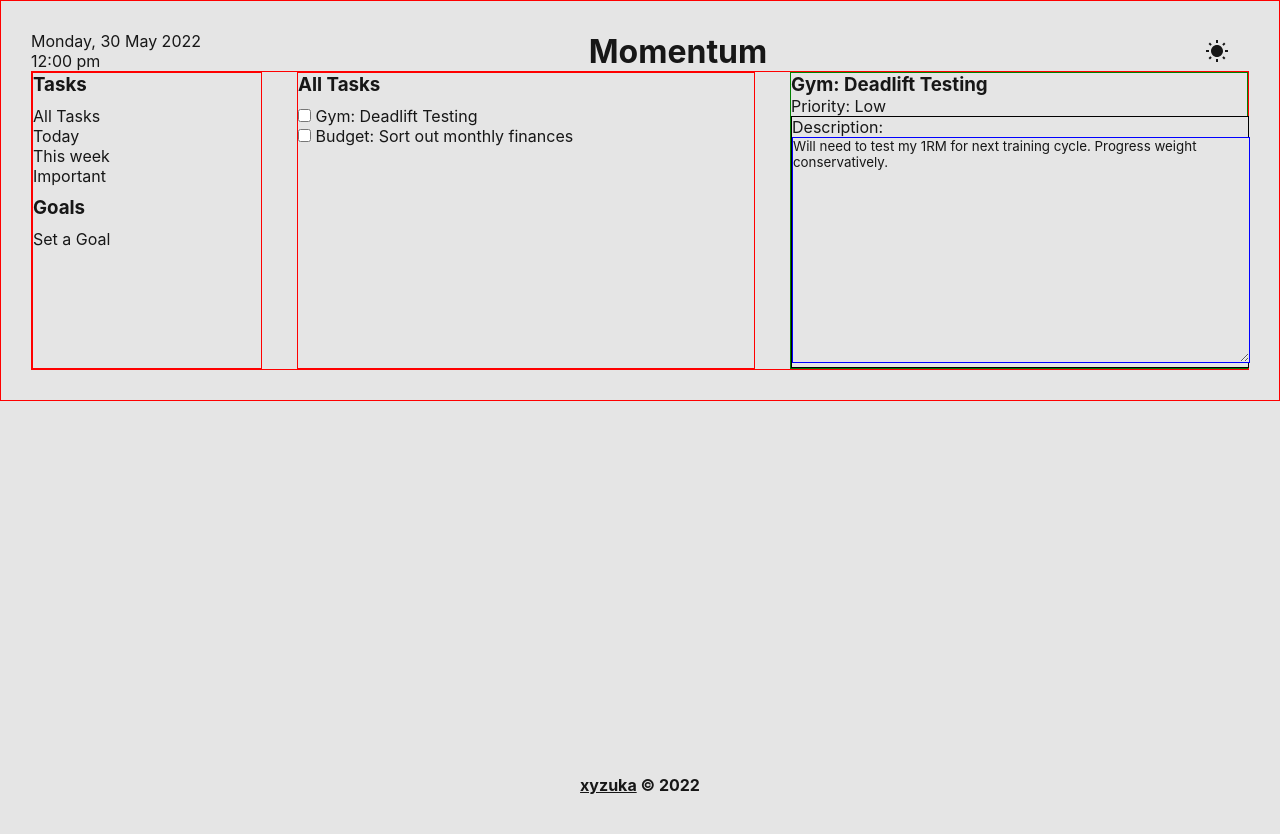
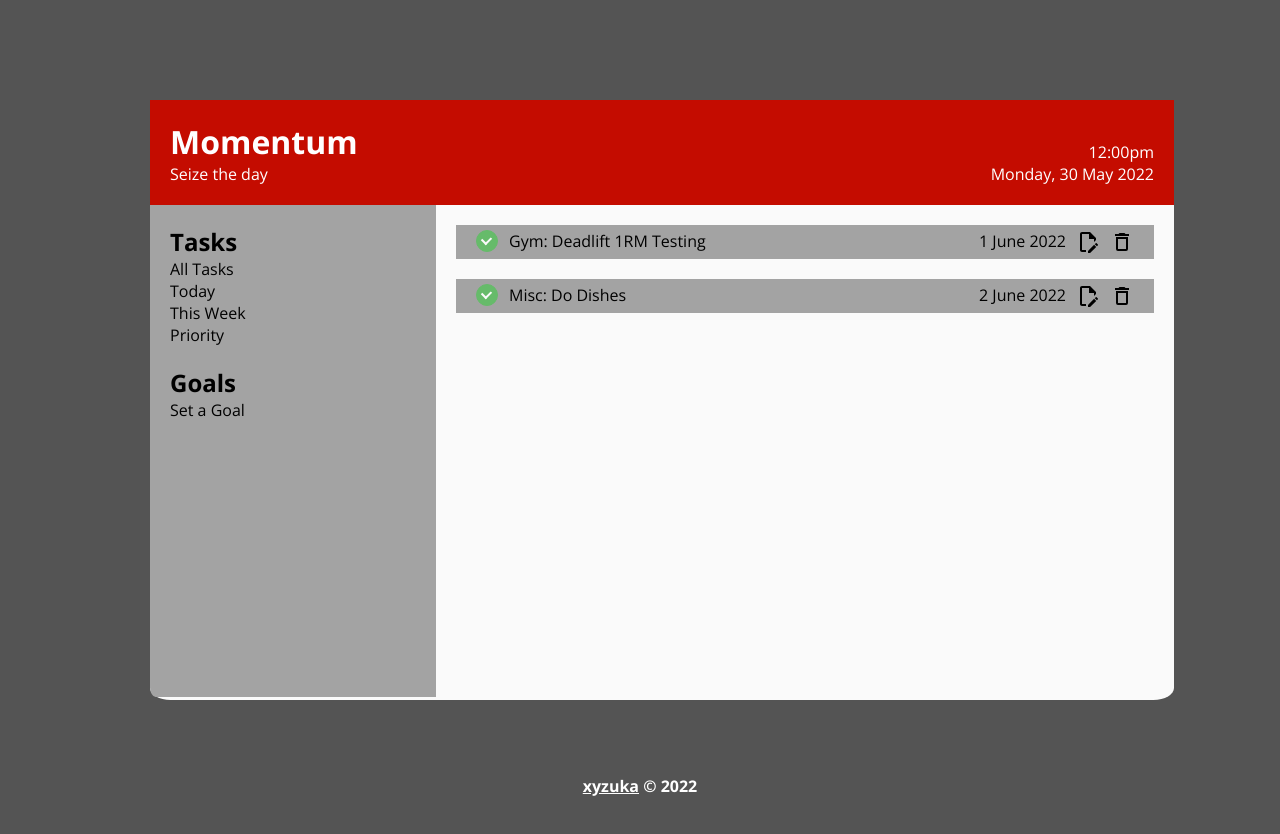
Before and after one commit to xyzuka/To-Do-List, a website built with webpack: page src/template.html in a window 1280 px wide. Before the commit the page ends 800 px from the top, so only its background shows below. Built offline with nearby package versions, Linux system fonts and the light colour scheme.

Commit message:
HTML redo

```diff
--- a/src/style.css
+++ b/src/style.css
@@ -1,9 +1,19 @@
+@font-face {
+  font-family: 'Open Sans';
+  src: url(/src/OpenSans.ttf) format('truetype');
+}
+
 :root {
-  --primary-text-color: #171717;
-  --secondary-text-color: #262626;
-  --primary-bg-color: #e5e5e5;
-  --secondary-bg-color: #ffffff;
+  --bc-color: #545454;
+  --main-red:#C40C00;
+  --main-grey: #A3A3A3;
+  --main-white: #FAFAFA;
+  --white-text: white;
+  --black-text: #1C1917;
+  --grey-text: #44403C;
+  --checkbox-green: #66bb6a;
   --font:
+    'Open Sans',
     ui-sans-serif,
     -apple-system,
     Helvetica,
@@ -20,6 +30,143 @@
   background-color: var(--primary-bg-color);
 }
 
+body {
+  background-color: var(--bc-color);
+  height: 100vh;
+}
+
+footer {
+  position: absolute;
+  bottom: 0;
+  height: 25px;
+  width: 100%;
+  text-align: center;
+  display: flex;
+  gap: 10px;
+  justify-content: center;
+  font-size: 1rem;
+  background-color: var(--primary-bg-color);
+  color: var(--white-text);
+  font-weight: bold;
+}
+
+.to-do-app {
+  margin: 100px 150px 100px 150px;
+  width: 80%;
+  height: 600px;
+  background-color: var(--main-white);
+  border-radius: 2%;
+}
+
+.app-header {
+  display: flex;
+  justify-content: space-between;
+  position: relative;
+  background-color: var(--main-red);
+  color: var(--white-text);
+}
+
+.time-container {
+  text-align: right;
+  align-items: center;
+  position: absolute;
+  bottom: 0;
+  right: 0;
+}
+
+.app-header-title,
+.time-container {
+  padding: 20px;
+}
+
+.app-content {
+  display: flex;
+  height: 82%;
+
+}
+
+.left-section {
+  padding: 20px;
+  width: 25%;
+  background-color: var(--main-grey);
+  border-radius: 0 0 0 2%;
+}
+
+.goals-section {
+  margin-top: 20px;
+}
+
+.right-section {
+  width: 75%;
+}
+
+.circle {
+  position: relative;
+}
+
+.circle label {
+  background-color: var(--main-white);
+  border: 1px solid var(--main-grey);
+  border-radius: 50%;
+  cursor: pointer;
+  height: 20px;
+  left: 0;
+  position: absolute;
+  top: 0;
+  width: 20px;
+}
+
+.circle label:after {
+  border: 2px solid var(--main-white);
+  border-top: none;
+  border-right: none;
+  content: "";
+  height: 5px;
+  left: 5px;
+  opacity: 0;
+  position: absolute;
+  top: 5px;
+  transform: rotate(-45deg);
+  width: 7px;
+}
+
+.circle input[type="checkbox"] {
+  visibility: hidden;
+}
+
+.circle input[type="checkbox"]:checked+label {
+  background-color: var(--checkbox-green);
+  border-color: var(--checkbox-green);
+}
+
+.circle input[type="checkbox"]:checked+label:after {
+  opacity: 1;
+}
+
+.to-do-item {
+  display: flex;
+  justify-content: space-between;
+  background-color: var(--main-grey);
+  margin: 20px 20px 5px 20px;
+  padding: 5px 20px 5px 20px;
+}
+
+.check-and-title {
+  display: flex;
+
+}
+
+.to-do-options {
+  display: flex;
+  gap: 10px;
+}
+
+.to-do-task {
+  padding-left: 20px;
+}
+
+
+/*
 .menu-icon {
   width: 30px;
   height: 5px;
@@ -50,20 +197,6 @@ body {
   border: red 1px solid;
 }
 
-footer {
-  position: absolute;
-  bottom: 0;
-  height: 25px;
-  width: 100%;
-  text-align: center;
-  display: flex;
-  gap: 10px;
-  justify-content: center;
-  font-size: 1rem;
-  background-color: var(--primary-bg-color);
-  color: var(--primary-text-color);
-  font-weight: bold;
-}
 
 .main-content {
   border: solid red 1px;
@@ -118,4 +251,4 @@ footer {
   border: blue 1px solid;
   width: 100%;
   height: auto;
-}
+} */
--- a/src/template.html
+++ b/src/template.html
@@ -7,77 +7,72 @@
     <title>Momentum: To Do List App</title>
   </head>
   <body>
-    <div class="to-do-list-app">
-      <header class="nav-header">
-        <div class="time-of-day">
-          <p class="date">Monday, 30 May 2022</p>
-          <p class="time">12:00 pm</p>
+    <div class="to-do-app">
+      <div class="app-header">
+        <div class="app-header-title">
+          <h1>Momentum</h3>
+          <p>Seize the day</p>
         </div>
-        <h1 class="webapp-logo">Momentum</h1>
-        <svg class="day-night-toggle day" viewBox="0 0 24 24">
-          <path
-            fill="currentColor"
-            d="M3.55 19.09L4.96 20.5L6.76 18.71L5.34 17.29M12 6C8.69 6 6 8.69 6 12S8.69 18 12 18 18 15.31 18 12C18 8.68 15.31 6 12 6M20 13H23V11H20M17.24 18.71L19.04 20.5L20.45 19.09L18.66 17.29M20.45 5L19.04 3.6L17.24 5.39L18.66 6.81M13 1H11V4H13M6.76 5.39L4.96 3.6L3.55 5L5.34 6.81L6.76 5.39M1 13H4V11H1M13 20H11V23H13"
-          />
-        </svg>
-        <svg class="day-night-toggle night hide" viewBox="0 0 24 24">
-          <path
-            fill="currentColor"
-            d="M2 12A10 10 0 0 0 15 21.54A10 10 0 0 1 15 2.46A10 10 0 0 0 2 12Z"
-          />
-        </svg>
-      </header>
-      <div class="main-content">
-        <div class="left-side-bar">
-          <h3 class="header">Tasks</h3>
-          <ul>
-            All Tasks
-          </ul>
-          <ul>
-            Today
-          </ul>
-          <ul>
-            This week
-          </ul>
-          <ul>
-            Important
-          </ul>
-          <h3 class="header header-bottom">Goals</h3>
-          <ul>
-            Set a Goal
-          </ul>
+        <div class="time-container">
+          <p>12:00pm</p>
+          <p>Monday, 30 May 2022</p>
         </div>
-        <div class="right-side-bar">
-          <h3 class="header">All Tasks</h3>
-          <form action="#">
-            <input type="checkbox" id="task" name="task" value="task" />
-            <label for="task">Gym: Deadlift Testing</label><br />
-          </form>
-          <form action="#">
-            <input type="checkbox" id="task" name="task" value="task" />
-            <label for="task">Budget: Sort out monthly finances</label><br />
-          </form>
+      </div>
+      <div class="app-content">
+        <div class="left-section">
+          <div class="tasks-section">
+            <h2>Tasks</h2>
+            <ul>All Tasks</ul>
+            <ul>Today</ul>
+            <ul>This Week</ul>
+            <ul>Priority</ul>
+          </div>
+          <div class="goals-section">
+            <h2>Goals</h2>
+            <ul>Set a Goal</ul>
+          </div>
         </div>
-        <div class="task-info">
-          <h3 class="task-title-text">Gym: Deadlift Testing</h3>
-          <p class="priority-text">Priority: Low</p>
-          <p class="due-date-text"></p>
-          <form action="/action_page.php" class="description-text-form">
-            <label for="fname">Description:</label><br />
-            <textarea
-              name="text"
-              rows="14"
-              cols="10"
-              wrap="soft"
-              class="description-text"
-            >
-Will need to test my 1RM for next training cycle. Progress weight conservatively.</textarea
-            >
-          </form>
+        <div class="right-section">
+          <section class="to-do-item">
+            <div class="check-and-title">
+                <div class="circle">
+                  <input type="checkbox" checked id="checkbox" />
+                <label for="checkbox"></label>
+              </div>
+              <p class="to-do-task">Gym: Deadlift 1RM Testing</p>
+            </div>
+            <div class="to-do-options">
+            <p>1 June 2022</p>
+            <svg style="width:24px;height:24px" viewBox="0 0 24 24">
+              <path fill="currentColor" d="M10 20H6V4H13V9H18V12.1L20 10.1V8L14 2H6C4.9 2 4 2.9 4 4V20C4 21.1 4.9 22 6 22H10V20M20.2 13C20.3 13 20.5 13.1 20.6 13.2L21.9 14.5C22.1 14.7 22.1 15.1 21.9 15.3L20.9 16.3L18.8 14.2L19.8 13.2C19.9 13.1 20 13 20.2 13M20.2 16.9L14.1 23H12V20.9L18.1 14.8L20.2 16.9Z" />
+            </svg>
+            <svg style="width:24px;height:24px" viewBox="0 0 24 24">
+              <path fill="currentColor" d="M6,19A2,2 0 0,0 8,21H16A2,2 0 0,0 18,19V7H6V19M8,9H16V19H8V9M15.5,4L14.5,3H9.5L8.5,4H5V6H19V4H15.5Z" />
+            </svg>
+            </div>
+          </section>
+          <section class="to-do-item">
+            <div class="check-and-title">
+                <div class="circle">
+                  <input type="checkbox" checked id="checkbox" />
+                <label for="checkbox"></label>
+              </div>
+              <p class="to-do-task">Misc: Do Dishes</p>
+            </div>
+            <div class="to-do-options">
+            <p>2 June 2022</p>
+            <svg style="width:24px;height:24px" viewBox="0 0 24 24">
+              <path fill="currentColor" d="M10 20H6V4H13V9H18V12.1L20 10.1V8L14 2H6C4.9 2 4 2.9 4 4V20C4 21.1 4.9 22 6 22H10V20M20.2 13C20.3 13 20.5 13.1 20.6 13.2L21.9 14.5C22.1 14.7 22.1 15.1 21.9 15.3L20.9 16.3L18.8 14.2L19.8 13.2C19.9 13.1 20 13 20.2 13M20.2 16.9L14.1 23H12V20.9L18.1 14.8L20.2 16.9Z" />
+            </svg>
+            <svg style="width:24px;height:24px" viewBox="0 0 24 24">
+              <path fill="currentColor" d="M6,19A2,2 0 0,0 8,21H16A2,2 0 0,0 18,19V7H6V19M8,9H16V19H8V9M15.5,4L14.5,3H9.5L8.5,4H5V6H19V4H15.5Z" />
+            </svg>
+            </div>
+          </section>
+
         </div>
       </div>
     </div>
-
     <footer>
       <div>
         <a href="https://github.com/xyzuka/To-Do-List">xyzuka</a> © 2022
```
Also changed, not shown: dist/9c7806d7ef7d294f568e.ttf (added), dist/index.html, dist/main.js, src/OpenSans.ttf (added), 1 other file.
